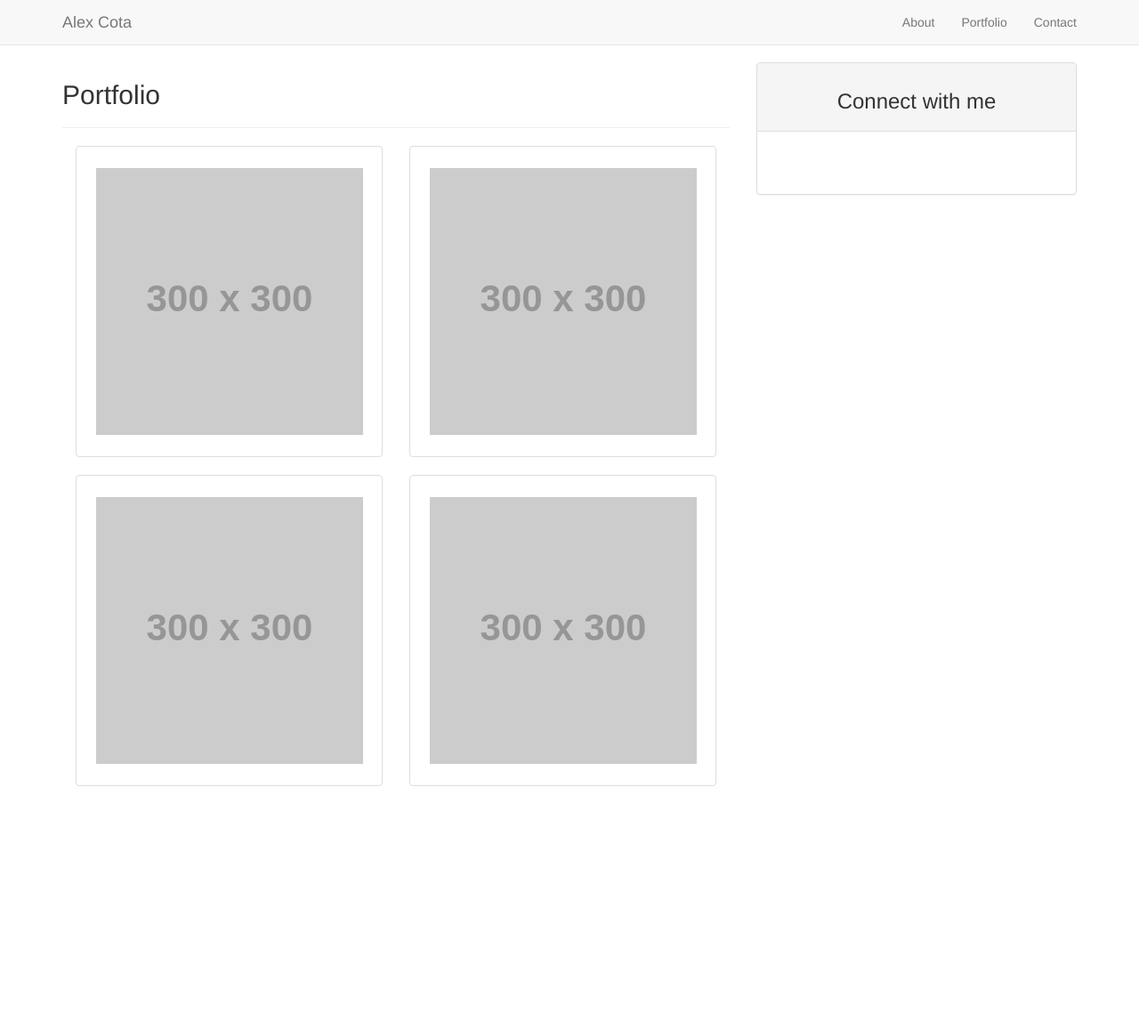
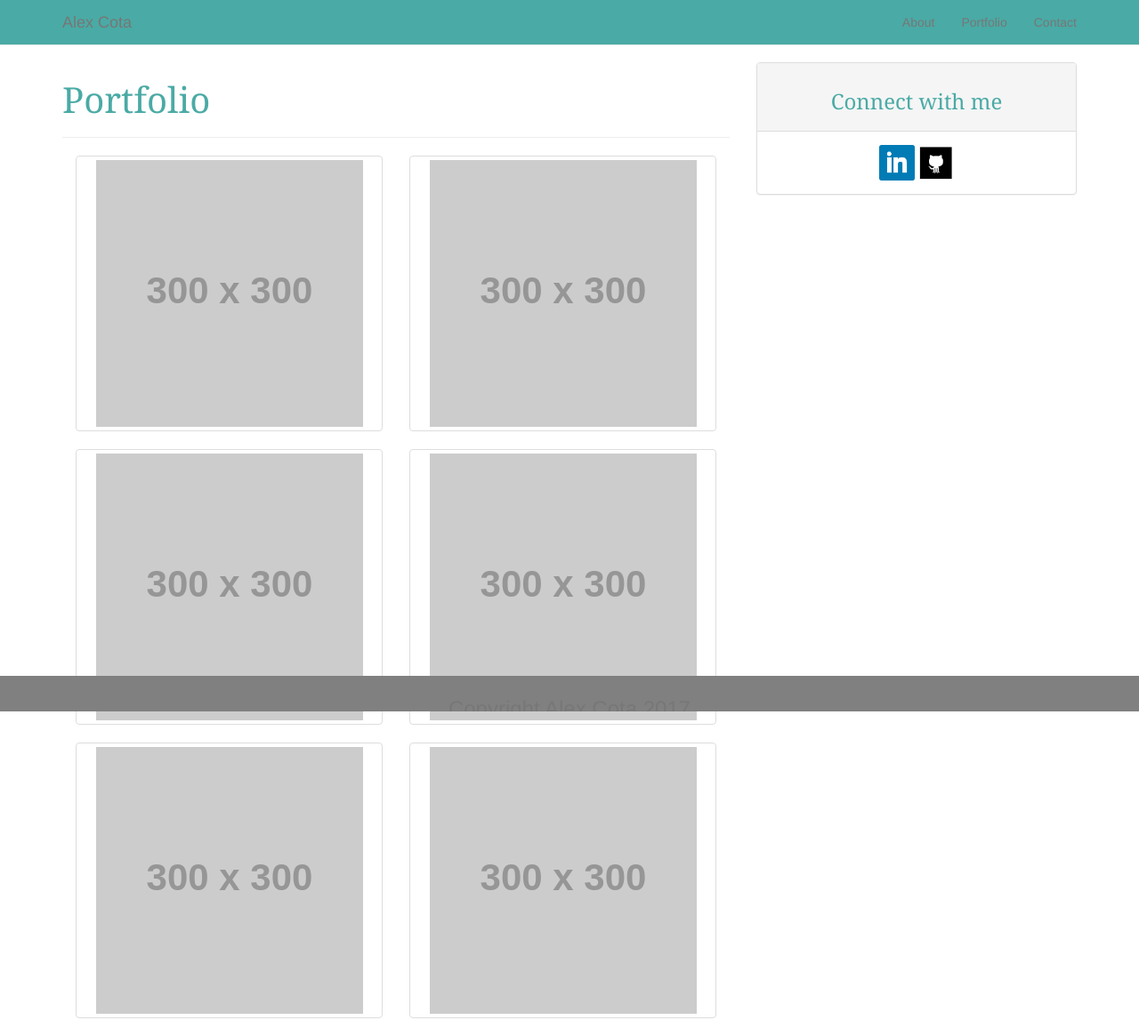
Before and after one commit to alexandracota/bootstrap-portfolio, a plain HTML site: page portfolio.html in a window 1280 px wide. Shown: the whole page at 89% size. Before the commit the page ends 904 px from the top, so only its background shows below. Drawn offline with nearby package versions, Linux system fonts and the light colour scheme; placeholder pictures from the web are drawn by us.

Commit message:
Second push to origin

```diff
--- a/assets/style.css
+++ b/assets/style.css
@@ -1,10 +1,21 @@
 body {
 	padding-top: 70px;
-	margin: 0 auto;
+
 }
 
-img {
-	padding: 20px 0px;
+h2 {
+	font-family: "Georgia", Times, Times New Roman, serif;
+	color: #4aaaa5;
+	font-size: 40px;
+}
+
+h3 {
+	font-family: "Georgia", Times, Times New Roman, serif;
+	color: #4aaaa5;
+}
+
+.container {
+	margin: 0 auto;
 }
 
 .form-horizontal {
@@ -18,5 +29,24 @@ img {
 }
 
 .footer {
+	position: absolute;
+	bottom: 0;
+	color: white;
+	background: gray;
+	font-size: 24px;
+	height: 20px;
+	width: 100%;
+	overflow: hidden;
+	margin: 20 auto;
 	text-align: center;
+	padding: 20px;
+	clear: both;
 }
+
+.navbar-fixed-top {
+	background-color: #4aaaa5;
+}
+
+.panel-heading {
+	background-color: #4aaaa5;
+}
--- a/portfolio.html
+++ b/portfolio.html
@@ -67,6 +67,16 @@
 					<img src="http://placehold.it/300x300" alt="Placeholder Image">
 				</a>
 			</div>
+			<div class="col-md-6">
+				<a href="#" class="thumbnail">
+					<img src="http://placehold.it/300x300" alt="Placeholder Image">
+				</a>
+			</div>
+			<div class="col-md-6">
+				<a href="#" class="thumbnail">
+					<img src="http://placehold.it/300x300" alt="Placeholder Image">
+				</a>
+			</div>
 		</div>
 
 		<!--Side Panel (Connect with me)-->
@@ -84,5 +94,11 @@
 	</div>
 </div>
 
+<footer class="footer">
+	<div class="container">
+		<p class="text-muted">Copyright Alex Cota 2017</p>
+	</div>
+</footer>
+
 </body>
 </html>
```
Also changed, not shown: contact.html (+7 -0 lines).
